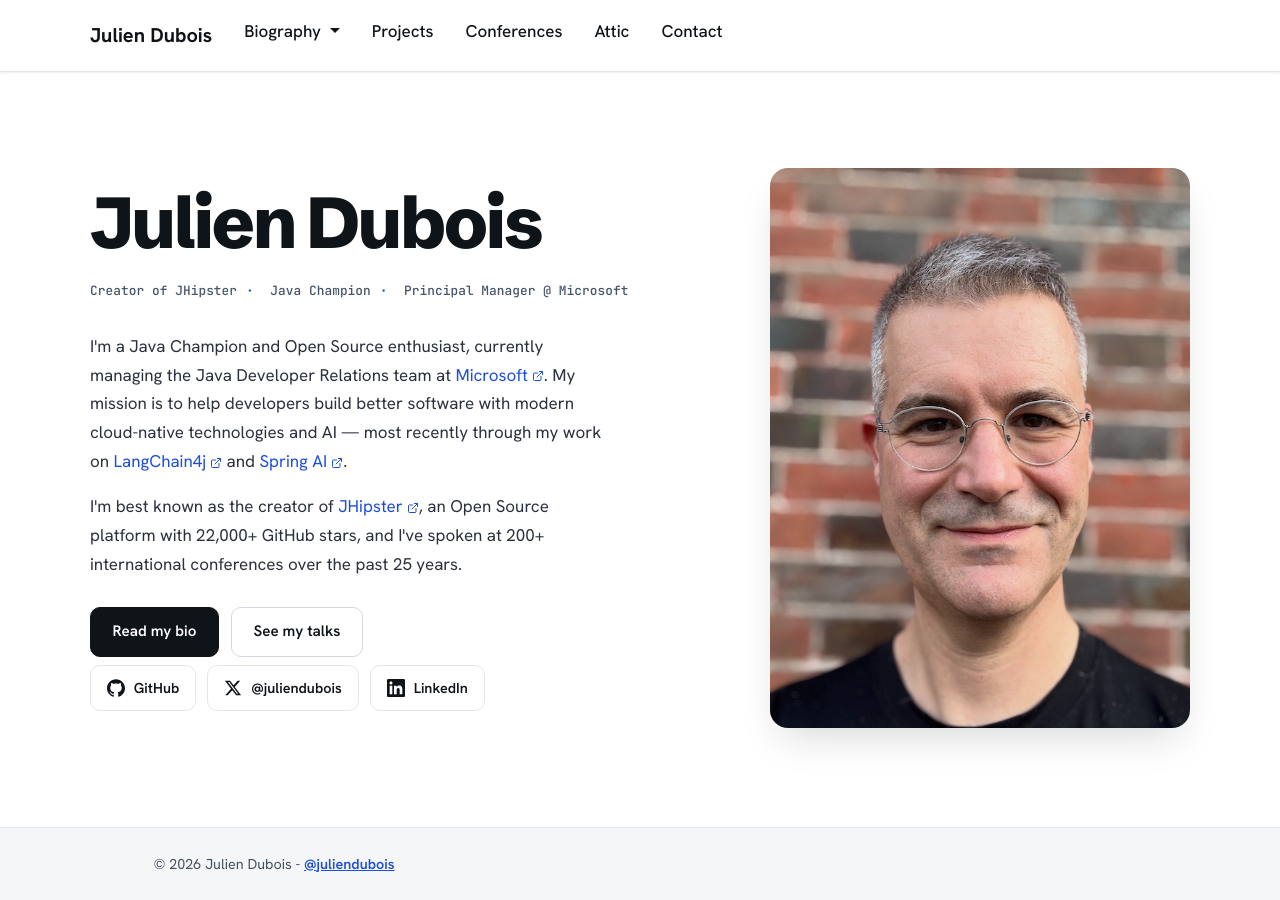
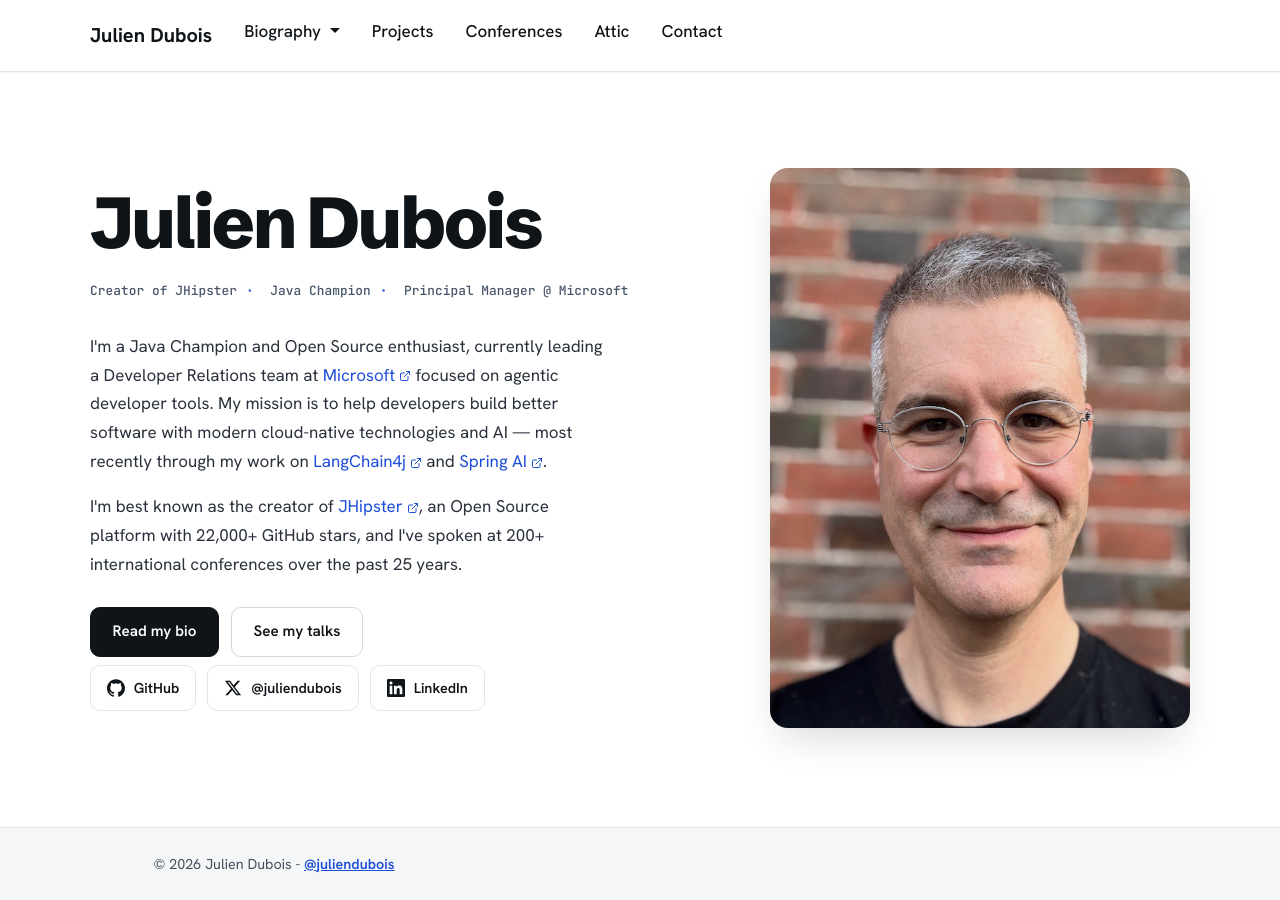
Before and after one commit to jdubois/jdubois.github.com, a Jekyll site: the page built from index.html, in a window 1280 px wide. Built offline with Jekyll 4.4.1, drawn with Linux system fonts in a browser that asks for light colours.

Commit message:
Update hero introduction to reflect new role and focus on developer tools

```diff
--- a/index.html
+++ b/index.html
@@ -14,7 +14,7 @@
             </p>
             <div class="hero-intro">
                 <p>
-                    I'm a Java Champion and Open Source enthusiast, currently managing the Java Developer Relations team at <a href="https://www.microsoft.com" target="_blank">Microsoft</a>. My mission is to help developers build better software with modern cloud-native technologies and AI &mdash; most recently through my work on <a href="https://github.com/langchain4j/langchain4j" target="_blank">LangChain4j</a> and <a href="https://spring.io/projects/spring-ai" target="_blank">Spring AI</a>.
+                    I'm a Java Champion and Open Source enthusiast, currently leading a Developer Relations team at <a href="https://www.microsoft.com" target="_blank">Microsoft</a> focused on agentic developer tools. My mission is to help developers build better software with modern cloud-native technologies and AI &mdash; most recently through my work on <a href="https://github.com/langchain4j/langchain4j" target="_blank">LangChain4j</a> and <a href="https://spring.io/projects/spring-ai" target="_blank">Spring AI</a>.
                 </p>
                 <p>
                     I'm best known as the creator of <a href="https://www.jhipster.tech/" target="_blank">JHipster</a>, an Open Source platform with 22,000+ GitHub stars, and I've spoken at 200+ international conferences over the past 25 years.
```
